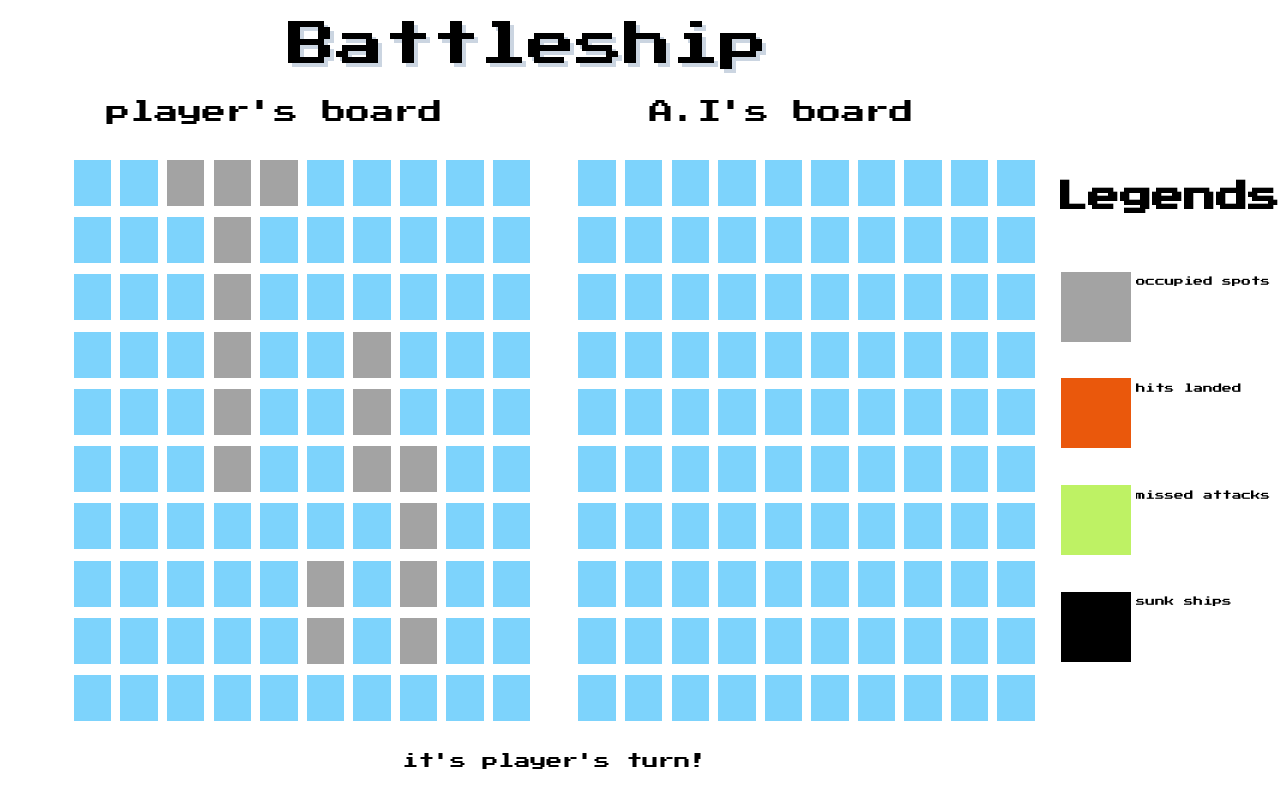
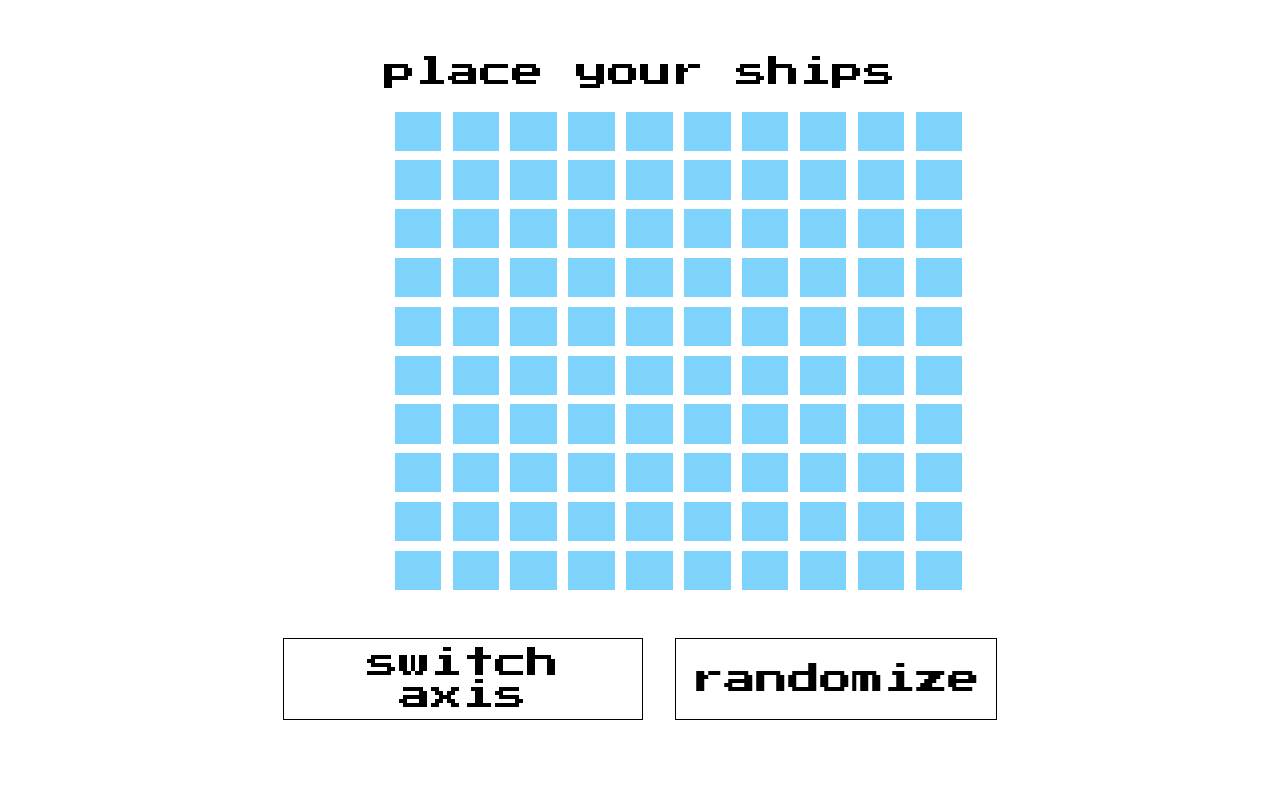
Before and after one commit to Barghout22/Battleship, a website built with webpack: page dist/index.html in a window 1280 px wide. Built offline with nearby package versions, Linux system fonts and the light colour scheme.

Commit message:
added a seperate file for the game start sequence. will implement all of the game's logic in there and then take it as function and use it in the index.js file.

```diff
--- a/src/domInteraction.js
+++ b/src/domInteraction.js
@@ -1,4 +1,4 @@
-export { intiateGameboards, displayResult, bottomDisplayText };
+export { intiateGameboards, displayResult, bottomDisplayText, clearAll };
 
 function intiateGameboards(player1) {
   const player1Board = document.querySelector(".player1GameBoard");
--- /dev/null
+++ b/src/gameStart.js
@@ -0,0 +1,45 @@
+import { GameLoop } from "./GameLoop";
+import { clearAll } from "./domInteraction";
+
+function gameStarter() {
+  let player1 = "player";
+  let AiPlacement = [5, 4, 3, 3, 2];
+}
+const ships = [];
+
+const checkShipPlacementValidity = ([x, y], length, axis) => {
+  let checker = false;
+  for (let i = 0; i < ships.length; i++) {
+    for (let j = 0; j < length; j++) {
+      if (axis === "x") {
+        checker ||= ships[i].find((item) => item[0] === x + j && item[1] === y);
+      } else {
+        checker ||= ships[i].find((item) => item[0] === x && item[1] === y + j);
+      }
+    }
+  }
+  for (let counter = 0; counter < length; counter++) {
+    if (axis === "x") {
+      checker ||= x + counter < 1 || x + counter > 10;
+    } else {
+      checker ||= y + counter < 1 || y + counter > 10;
+    }
+  }
+  if (checker) {
+    return "invalid";
+  } else return "valid";
+};
+
+function placeShip([x, y], length, axis) {
+  let dummyShip = [];
+  if (checkShipPlacementValidity([x, y], length, axis)) {
+    for (let i = 0; i < length; i++) {
+      if (axis === "x") {
+        dummyShip.push([x + i, y]);
+      } else {
+        dummyShip.push([x, y + i]);
+      }
+    }
+  }
+  ships.push([dummyShip, length, axis]);
+}
--- a/src/index.js
+++ b/src/index.js
@@ -1,5 +1,6 @@
 import "./style.css";
 import { GameLoop } from "./GameLoop";
+import { clearAll } from "./domInteraction";
 let player1 = "player";
 let shipPlacement = [
   [[1, 1], 5, "x"],
@@ -8,13 +9,24 @@ let shipPlacement = [
   [[2, 3], 3, "y"],
   [[8, 8], 2, "x"],
 ];
-let randomize = true;
 let AiPlacement = [5, 4, 3, 3, 2];
-if (randomize) {
-  GameLoop(player1, AiPlacement, AiPlacement, randomize);
-} else {
-  GameLoop(player1, shipPlacement, AiPlacement);
+const selectionGameboard = document.querySelector(".selectionGameboard");
+for (let i = 1; i <= 10; i++) {
+  for (let j = 1; j <= 10; j++) {
+    const div1 = document.createElement("div");
+    div1.setAttribute("id", `${j},${i}`);
+    div1.classList.add("emptySelectionSlot");
+    selectionGameboard.appendChild(div1);
+  }
 }
+
+const randomizeButton = document.querySelector(".randomize");
+randomizeButton.addEventListener("click", () => {
+  clearAll(selectionGameboard);
+  const gameStartDiv = document.querySelector(".gameStartDiv");
+  gameStartDiv.classList.remove("show");
+  GameLoop(player1, AiPlacement, AiPlacement, true);
+});
 
 const restartButton = document.querySelector("#restartButton");
 restartButton.addEventListener("click", () => {
@@ -26,11 +38,3 @@ restartButton.addEventListener("click", () => {
     GameLoop(player1, shipPlacement, AiPlacement);
   }
 });
-
-// function create() {
-//   const div = document.createElement("div");
-//   div.textContent = "hello";
-//   div.classList.add("display");
-//   return div;
-// }
-// document.body.appendChild(create());
--- a/src/style.css
+++ b/src/style.css
@@ -106,7 +106,8 @@ body {
   margin: 10px;
 }
 
-.emptySlot {
+.emptySlot,
+.emptySelectionSlot {
   background-color: #7dd3fc;
 }
 
@@ -115,6 +116,7 @@ body {
   margin: 10%;
 }
 
+.gameStartDiv,
 .endgameMessage {
   position: fixed;
   top: 0;
@@ -147,3 +149,63 @@ body {
 .endgameMessage.show {
   display: flex;
 }
+.gameStartDiv {
+  position: fixed;
+  top: 0;
+  left: 0;
+  right: 0;
+  bottom: 0;
+  background-color: white;
+  color: black;
+  display: none;
+  flex-direction: column;
+  justify-content: center;
+  align-items: center;
+  font-size: 2rem;
+  padding: 1em;
+}
+
+.gameStartDiv.show {
+  display: grid;
+  grid-template: 1fr 6fr 1fr/1fr 4fr 1fr;
+}
+
+.confirmSelection,
+.randomize {
+  font-size: 2rem;
+  background-color: white;
+  border: 1px solid black;
+  padding: 0.25em 0.5em;
+  margin: 0.5em;
+  cursor: pointer;
+}
+
+.confirmSelection:hover,
+.randomize:hover {
+  color: white;
+  background-color: black;
+  border-color: white;
+}
+
+.startGameButtons {
+  grid-area: 3/2/4/3;
+  display: flex;
+  justify-content: space-around;
+  padding: 1em;
+}
+
+.selectionGameboard {
+  grid-area: 2/2/3/3;
+  display: grid;
+  grid-template-columns: repeat(10, 1fr);
+  grid-template-rows: repeat(10, 1fr);
+  gap: 2%;
+  width: 70%;
+  height: 100%;
+  padding: 10rem;
+}
+
+.shipPlacementTop {
+  text-align: center;
+  grid-area: 1/2/2/3;
+}
```
Also changed, not shown: dist/index.html, dist/main.js.
